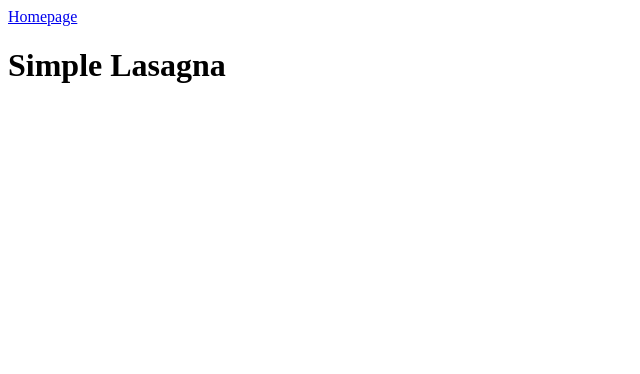
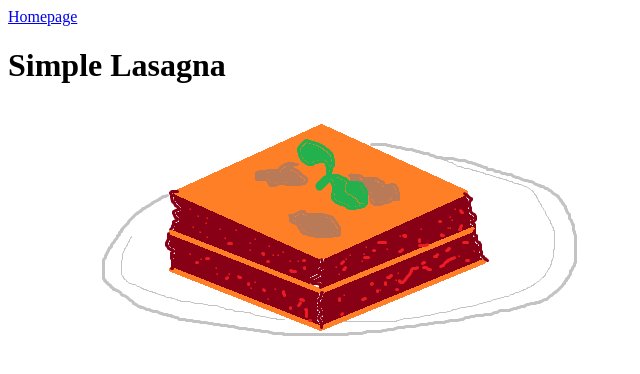
Before and after one commit to bomber34/odin-recipes, a plain HTML site: page recipes/lasagna.html in a window 1280 px wide. Shown: the whole page, without its empty margins (0-640 px from the left). Drawn offline with Linux system fonts and the light colour scheme.

Commit message:
Add image of lasagna to the lasagna page

```diff
--- a/recipes/lasagna.html
+++ b/recipes/lasagna.html
@@ -8,5 +8,6 @@
 <body>
     <a href="../index.html">Homepage</a>
     <h1>Simple Lasagna</h1>
+    <img src="../images/selfdrawn_lasagna.png" alt="self drawn image of lasagna in MSPaint" height="250" width="600" title="Wonderful Lasagna">
 </body>
 </html>
```
Also changed, not shown: images/selfdrawn_lasagna.png (added).
